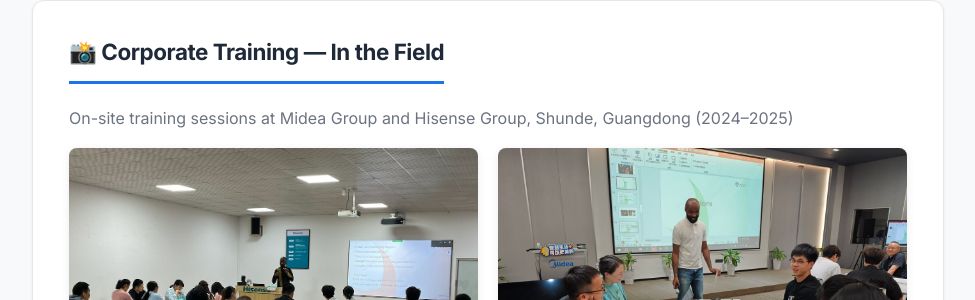
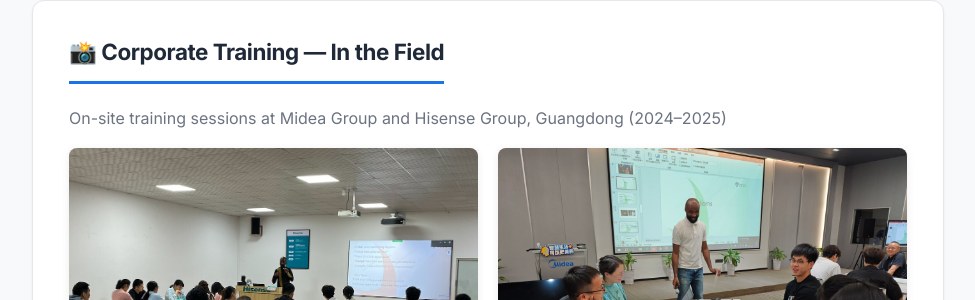
Before and after one commit to Fredilly/big-data, a Jekyll site: the page built from experience.md, in a window 1280 px wide and 900 px high, scrolled down 2599 px. Shown: the part 152-452 px from the top of the window, without its empty margins (152-1127 px from the left). Built offline with Jekyll 4.4.1, drawn with Linux system fonts in a browser that asks for light colours; nearby versions of some CDN libraries; some of the changed text lies outside the part shown.

Commit message:
update Midea address: Shunde → Foshan

```diff
--- a/experience.md
+++ b/experience.md
@@ -29,7 +29,7 @@ title: Experience
     <div class="date">2024–2025</div>
     <div class="org">
       <strong>Language & Technical Trainer</strong><br>
-      <span class="org-cn">Midea Group · 美的集团 — Shunde, Guangdong</span>
+      <span class="org-cn">Midea Group · 美的集团 — Foshan, Guangdong</span>
     </div>
     <ul>
       <li>Designed and delivered English-medium technical training courses for Chinese professionals across legal, finance, R&D, and sales departments</li>
@@ -110,7 +110,7 @@ title: Experience
 
 <div class="card">
   <h2>📸 Corporate Training — In the Field</h2>
-  <p style="color: var(--text-light); margin-bottom: 16px;">On-site training sessions at Midea Group and Hisense Group, Shunde, Guangdong (2024–2025)</p>
+  <p style="color: var(--text-light); margin-bottom: 16px;">On-site training sessions at Midea Group and Hisense Group, Guangdong (2024–2025)</p>
 
   <div class="gallery">
     <div class="gallery-item">
```
Also changed, not shown: cv.md (+1 -1 lines).
